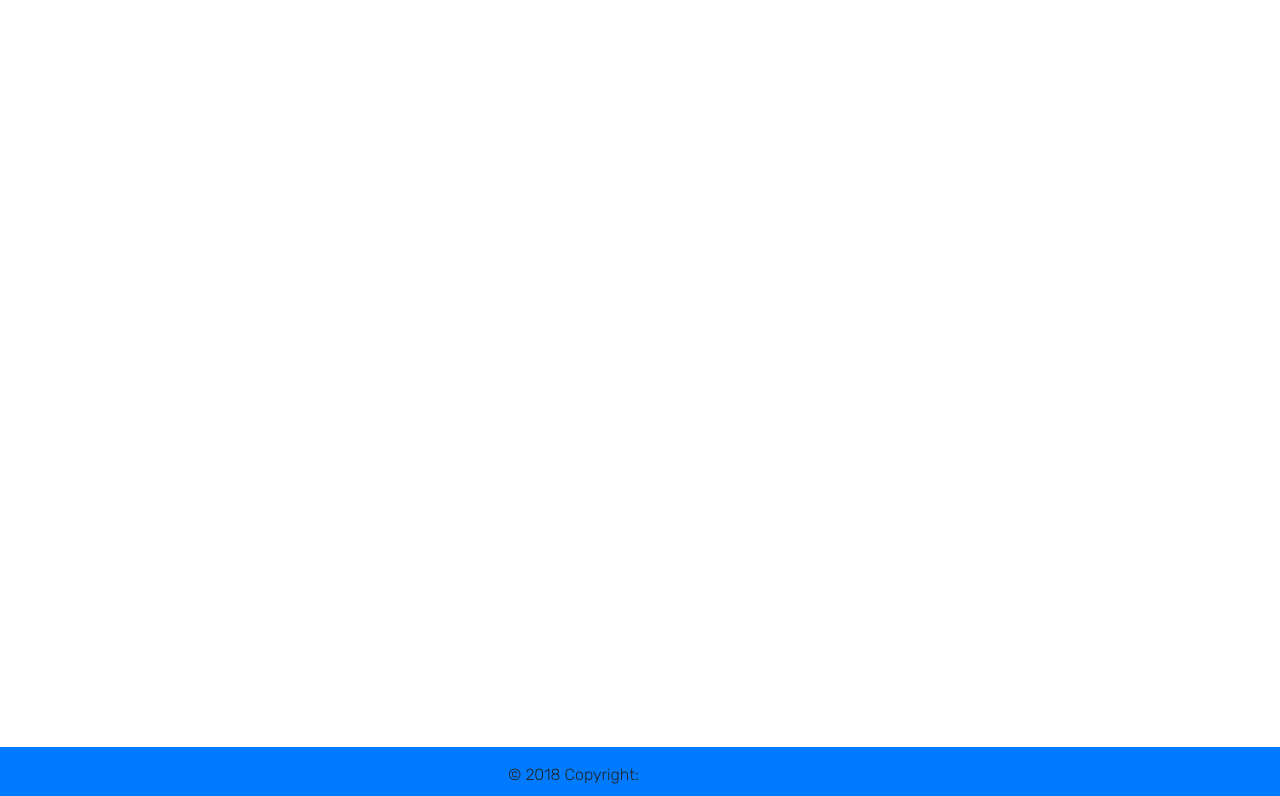
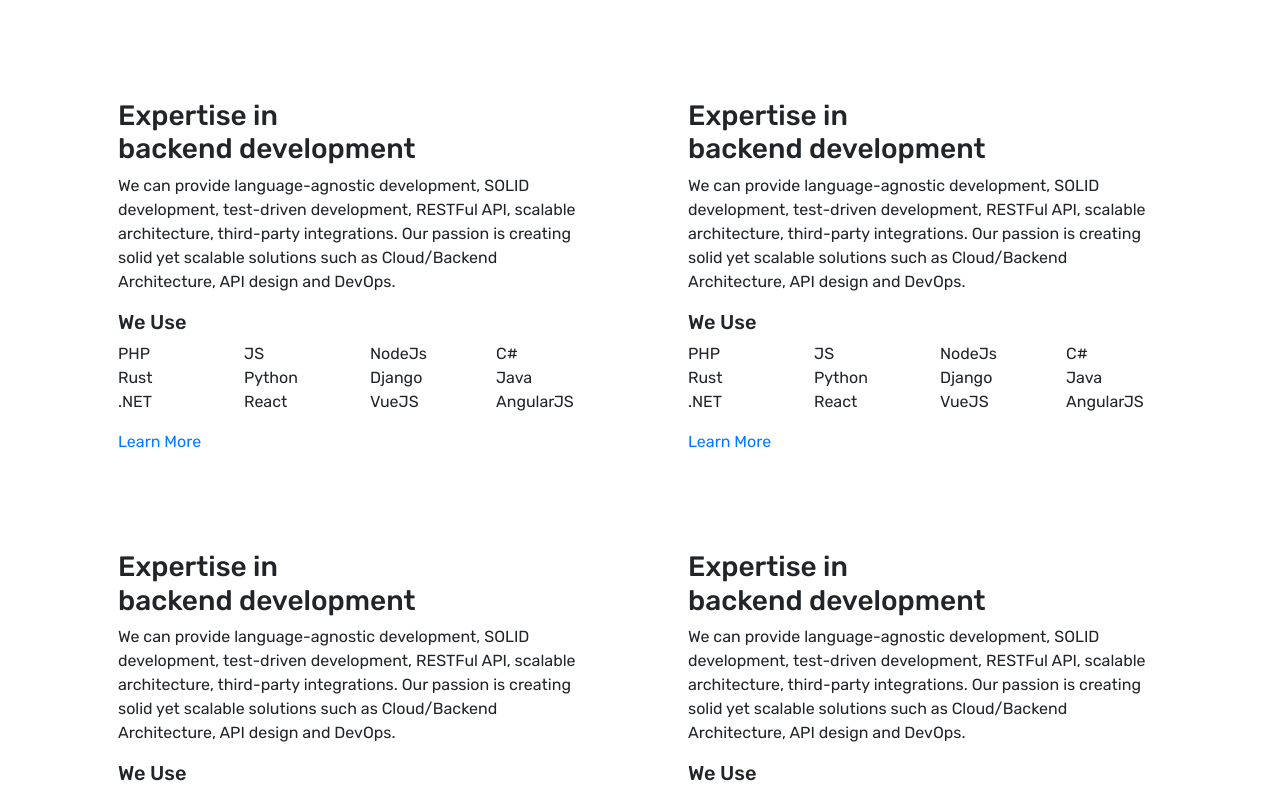
Before and after one commit to ErlanArtykbaev/soc-service-ui, a React (Create React App) app: page / in a window 1280 px wide. Shown: the part 940-1736 px from the top of the page. Built offline with nearby package versions, Linux system fonts and the light colour scheme.

Commit message:
add WeUseCard.js and TechnologiesCard.js components

```diff
--- a/public/index.html
+++ b/public/index.html
@@ -9,7 +9,8 @@
             name="description"
             content="Web site created using create-react-app"
     />
-    <link href="https://fonts.googleapis.com/css2?family=Rubik:wght@300&display=swap" rel="stylesheet">
+    <link href="https://fonts.googleapis.com/css2?family=Rubik:ital,wght@0,300;0,400;0,500;0,600;0,700;0,800;0,900;1,300;1,400;1,500;1,600;1,700;1,800;1,900&display=swap"
+          rel="stylesheet">
     <link rel="apple-touch-icon" href="%PUBLIC_URL%/logo192.png"/>
     <link rel="manifest" href="%PUBLIC_URL%/manifest.json"/>
     <title>React App</title>
--- /dev/null
+++ b/src/assets/sass/_rubikFonts.scss
@@ -0,0 +1,4 @@
+.rubikFonts{
+  font-family: 'Rubik', sans-serif;
+  font-weight: 300;
+}
--- a/src/assets/sass/style.scss
+++ b/src/assets/sass/style.scss
@@ -1,3 +1,4 @@
 @import './initial';
 @import './header';
 @import './projects';
+@import './rubikFonts';
--- /dev/null
+++ b/src/components/TechnologiesCard/TechnologiesCard.js
@@ -0,0 +1,18 @@
+import React from 'react';
+import WeUseCard from "./WeUseCard/WeUseCard";
+
+const TechnologiesCard = (props) => {
+    return (
+        <div
+            className="col col-lg-6 p-5">
+            <h3
+                className="d-block rubik-300">{props.title}<span
+                className="d-block">{props.subtitle}</span>
+            </h3>
+            <p className="u-gap-bottom-medium@md-up u-gap-bottom@sm-down">{props.description}</p>
+            {props.WeUse}
+        </div>
+    );
+};
+
+export default TechnologiesCard;
--- /dev/null
+++ b/src/components/TechnologiesCard/WeUseCard/WeUseCard.js
@@ -0,0 +1,25 @@
+import React from 'react';
+
+const WeUseCard = (props) => {
+    return (
+        <div className="u-gap-top-auto"><h5
+            className="c-secondary-title c-secondary-title--small u-clear-gap-top u-color-aluminium">We
+            Use</h5>
+            <div
+                className="row row--xsmall-gutter u-gap-bottom-medium@md-up u-gap-bottom-small@sm-down">
+                <div className="col col--xl-10">
+                    <ul className="row list-unstyled u-clear-gap-bottom u-font-size-xs">
+                        {props.stacks.map((id,key)=>{
+                            return <li key={key} className="col col-xs-6 col-md-3 u-gap-bottom-small"><span
+                                className="u-color-tundora">{id}</span></li>
+                        })}
+                    </ul>
+                </div>
+            </div>
+            <a className="c-link-underlined c-link-underlined--primary"
+               href="backend-development"
+               title="Expertise in backend development">Learn More</a></div>
+    );
+};
+
+export default WeUseCard;
--- a/src/components/layout/Footer.js
+++ b/src/components/layout/Footer.js
@@ -1,6 +1,5 @@
 import React from 'react';
 import {NavLink} from "react-router-dom";
-import {FontAwesomeIcon} from "@fortawesome/react-fontawesome";
 
 const Footer = () => {
 	return (
--- a/src/pages/Home.js
+++ b/src/pages/Home.js
@@ -1,40 +1,46 @@
 import React from 'react'
 import MainHeader from "../components/Home/MainHeader";
+import TechnologiesCard from "../components/TechnologiesCard/TechnologiesCard";
+import WeUseCard from "../components/TechnologiesCard/WeUseCard/WeUseCard";
 
 const Home = () => {
     return (
         <div className='home'>
             <MainHeader/>
             <br/>
-            <br/>
-            <br/>
-            <br/>
-            <br/>
-            <br/>
-            <br/>
-            <br/>
-            <br/>
-            <br/>
-            <br/>
-            <br/>
-            <br/>
-            <br/>
-            <br/>
-            <br/>
-            <br/>
-            <br/>
-            <br/>
-            <br/>
-            <br/>
-            <br/>
-            <br/>
-            <br/>
-            <br/>
-            <br/>
-            <br/>
-            <br/>
-            <br/>
-            <br/>
+
+            <section className="container">
+                <div className="row row--large-gutter@xl-up u-pad-ends-small@lg-up u-pad-ends-2xsmall@ms-down">
+                    <TechnologiesCard title={'Expertise in'} subtitle={'backend development'} description={'We can provide\n' +
+                    '                language-agnostic development,\n' +
+                    '                SOLID development, test-driven development, RESTFul API, scalable\n' +
+                    '                architecture, third-party\n' +
+                    '                integrations. Our passion is creating solid yet scalable solutions such\n' +
+                    '                as Cloud/Backend Architecture,\n' +
+                    '                API design and DevOps.'} WeUse={<WeUseCard stacks={['PHP', 'JS', 'NodeJs', 'C#', 'Rust', 'Python', 'Django', 'Java', '.NET', 'React', 'VueJS', 'AngularJS']}/>}/>
+                    <TechnologiesCard title={'Expertise in'} subtitle={'backend development'} description={'We can provide\n' +
+                    '                language-agnostic development,\n' +
+                    '                SOLID development, test-driven development, RESTFul API, scalable\n' +
+                    '                architecture, third-party\n' +
+                    '                integrations. Our passion is creating solid yet scalable solutions such\n' +
+                    '                as Cloud/Backend Architecture,\n' +
+                    '                API design and DevOps.'} WeUse={<WeUseCard stacks={['PHP', 'JS', 'NodeJs', 'C#', 'Rust', 'Python', 'Django', 'Java', '.NET', 'React', 'VueJS', 'AngularJS']}/>}/>
+                    <TechnologiesCard title={'Expertise in'} subtitle={'backend development'} description={'We can provide\n' +
+                    '                language-agnostic development,\n' +
+                    '                SOLID development, test-driven development, RESTFul API, scalable\n' +
+                    '                architecture, third-party\n' +
+                    '                integrations. Our passion is creating solid yet scalable solutions such\n' +
+                    '                as Cloud/Backend Architecture,\n' +
+                    '                API design and DevOps.'} WeUse={<WeUseCard stacks={['PHP', 'JS', 'NodeJs', 'C#', 'Rust', 'Python', 'Django', 'Java', '.NET', 'React', 'VueJS', 'AngularJS']}/>}/>
+                    <TechnologiesCard title={'Expertise in'} subtitle={'backend development'} description={'We can provide\n' +
+                    '                language-agnostic development,\n' +
+                    '                SOLID development, test-driven development, RESTFul API, scalable\n' +
+                    '                architecture, third-party\n' +
+                    '                integrations. Our passion is creating solid yet scalable solutions such\n' +
+                    '                as Cloud/Backend Architecture,\n' +
+                    '                API design and DevOps.'} WeUse={<WeUseCard stacks={['PHP', 'JS', 'NodeJs', 'C#', 'Rust', 'Python', 'Django', 'Java', '.NET', 'React', 'VueJS', 'AngularJS']}/>}/>
+                </div>
+            </section>
         </div>
     )
 }
```
